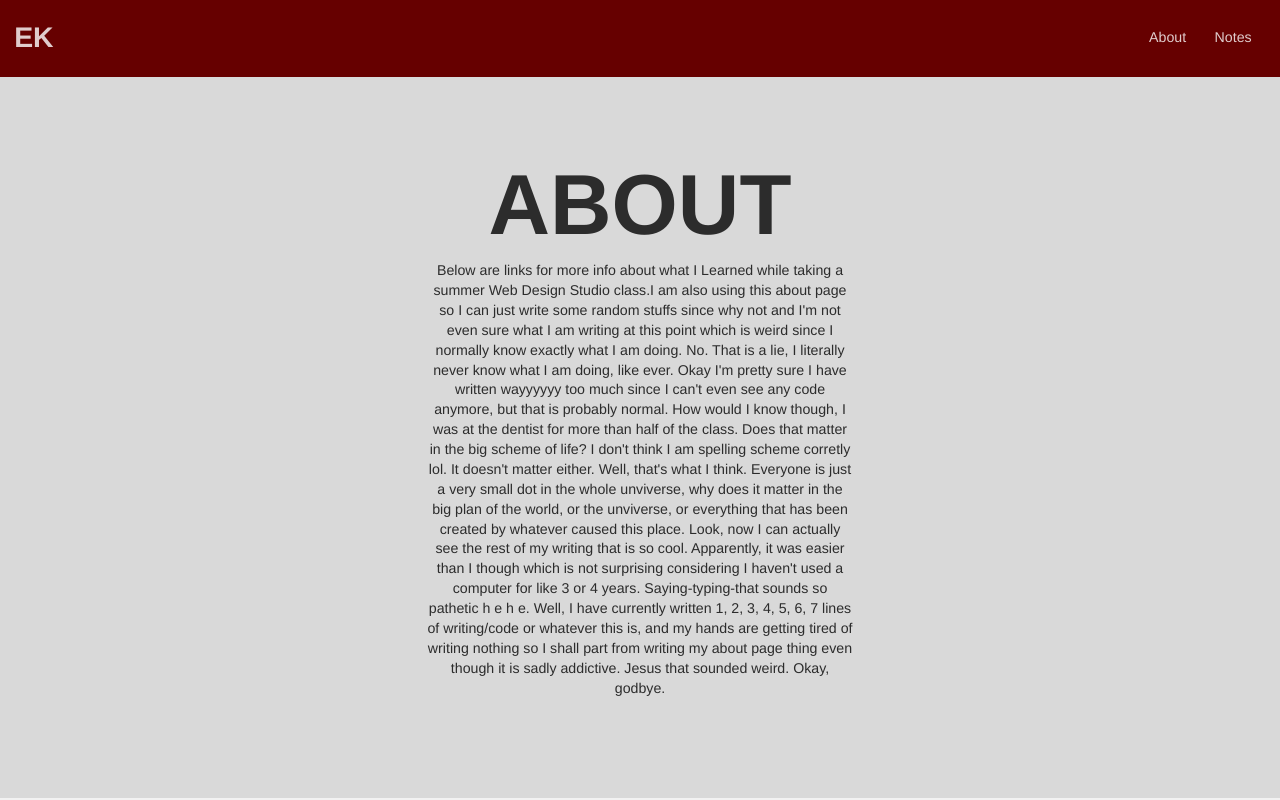
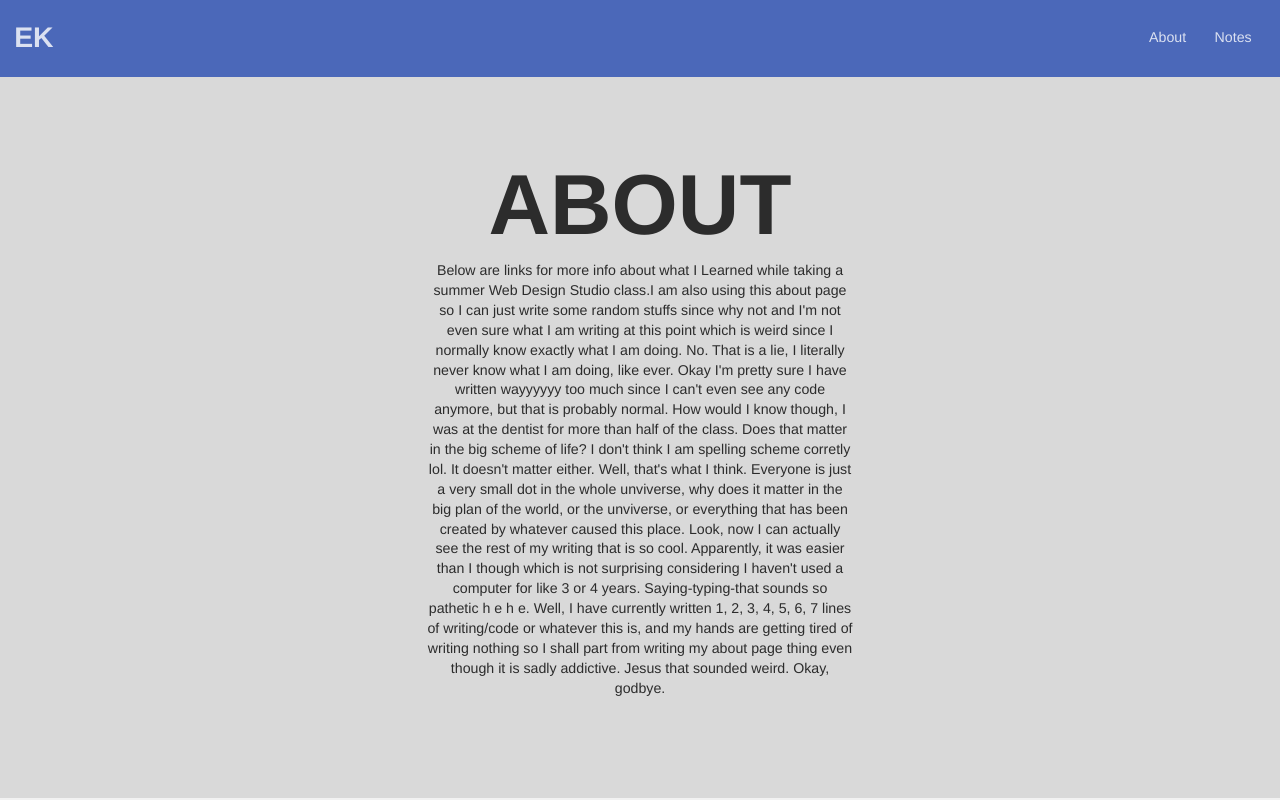
Before and after one commit to iolaniemi/iolaniemi.github.io, a plain HTML site: page about.html in a window 1280 px wide. Shown: the top 800 px of the page. Drawn offline with Linux system fonts and the light colour scheme.

Commit message:
Update style.css

```diff
--- a/css/style.css
+++ b/css/style.css
@@ -44,7 +44,7 @@ img {
 /* SITE STRUCTURE */
 
 header {
-    background-color: rgba(102, 0, 0, 1);
+    background-color: rgba(31, 67, 168, 0.8);
     color: rgba(0, 0, 0, 0.8);
     padding: 1em;
     display: grid;
```
